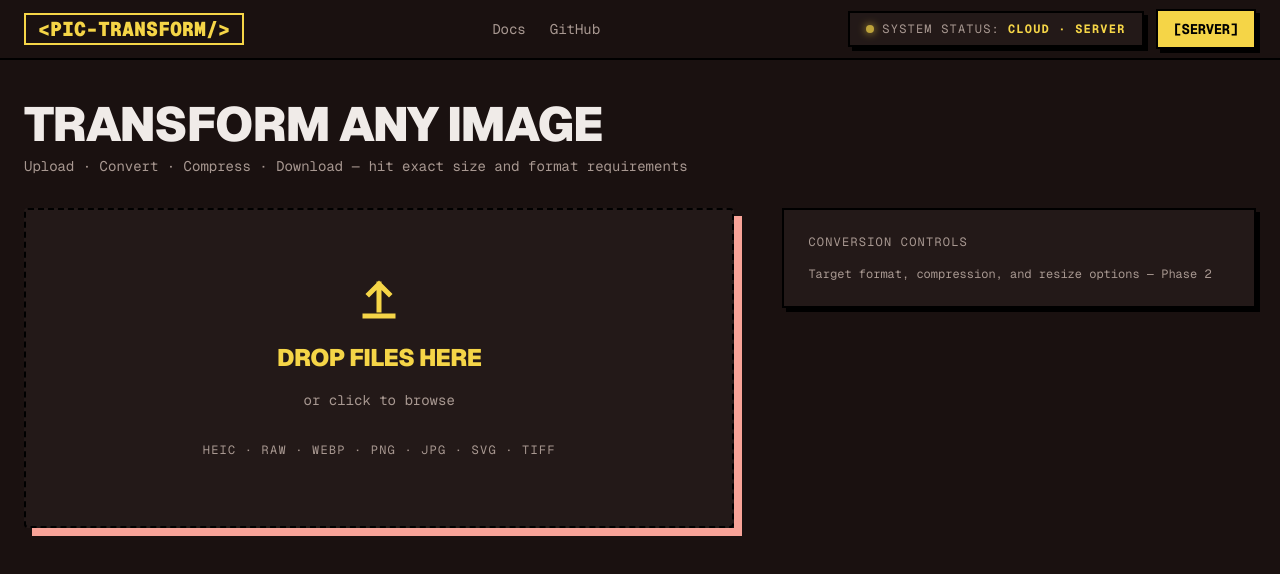
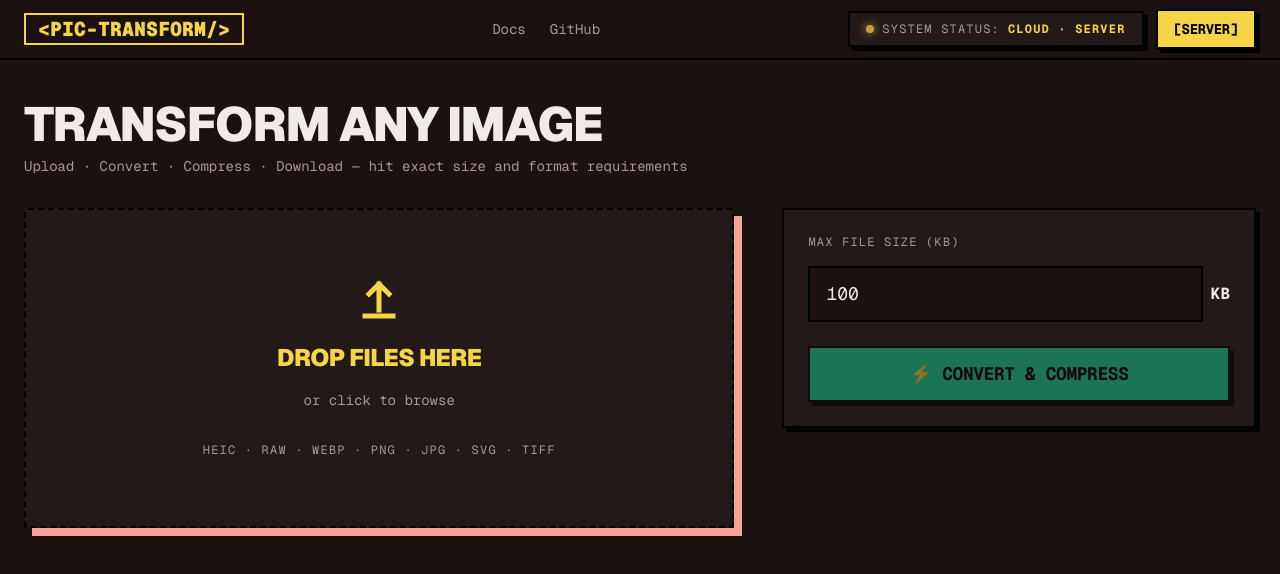
Before and after one commit to Priyanshu6926/File_compression, a Next.js app: page / in a window 1280 px wide. Shown: the top 574 px of the page. Built offline with nearby package versions, Linux system fonts and the light colour scheme.

Commit message:
feat(phase-2): implement recursive sharp compression engine and ui controls

```diff
--- /dev/null
+++ b/src/app/api/compress/route.ts
@@ -0,0 +1,39 @@
+import { NextResponse } from 'next/server'
+import { compressToSize } from '@/lib/compress'
+
+export async function POST(request: Request) {
+  try {
+    const formData = await request.formData()
+    const file = formData.get('file') as File | null
+    const targetSizeKB = Number(formData.get('targetSizeKB'))
+
+    if (!file || !targetSizeKB) {
+      return NextResponse.json({ error: 'Missing file or targetSizeKB' }, { status: 400 })
+    }
+
+    const buffer = Buffer.from(await file.arrayBuffer())
+    const targetSizeBytes = targetSizeKB * 1024
+
+    const result = await compressToSize({
+      buffer,
+      targetSizeBytes,
+      format: 'jpeg' // Hardcoded to jpeg for Phase 2, Phase 4 makes this dynamic
+    })
+
+    // Return the processed buffer
+    return new NextResponse(new Uint8Array(result.buffer), {
+      status: 200,
+      headers: {
+        'Content-Type': 'image/jpeg',
+        'Content-Disposition': `attachment; filename="compressed-${file.name}.jpg"`,
+        'X-Compression-Quality': result.quality.toString(),
+        'X-Hit-Floor': result.hitFloor.toString(),
+        'X-Original-Size': buffer.byteLength.toString(),
+        'X-New-Size': result.buffer.byteLength.toString(),
+      },
+    })
+  } catch (error) {
+    console.error('Compression error:', error)
+    return NextResponse.json({ error: 'Compression failed' }, { status: 500 })
+  }
+}
--- a/src/app/page.tsx
+++ b/src/app/page.tsx
@@ -1,6 +1,7 @@
 import { TrustHeader } from '@/components/layout/TrustHeader'
 import { UploadZone } from '@/components/upload/UploadZone'
 import { MetadataPanel } from '@/components/upload/MetadataPanel'
+import { ControlsPanel } from '@/components/controls/ControlsPanel'
 
 export default function Home() {
   return (
@@ -27,18 +28,9 @@ export default function Home() {
             <MetadataPanel />
           </div>
 
-          {/* RIGHT: Controls Panel (40%) — placeholder until Phase 2 */}
+          {/* RIGHT: Controls Panel (40%) */}
           <div className="w-full lg:w-[40%] flex flex-col gap-6">
-            <div className="relative shadow-neo-sm">
-              <div className="border-2 border-black bg-surface p-6">
-                <p className="font-mono text-muted text-xs uppercase tracking-widest mb-4">
-                  CONVERSION CONTROLS
-                </p>
-                <p className="font-mono text-muted text-xs">
-                  Target format, compression, and resize options — Phase 2
-                </p>
-              </div>
-            </div>
+            <ControlsPanel />
           </div>
 
         </div>
--- /dev/null
+++ b/src/components/controls/ControlsPanel.tsx
@@ -0,0 +1,98 @@
+'use client'
+
+import { useState } from 'react'
+import { useProcessing } from '@/context/ProcessingContext'
+import { NeoInput } from '@/components/ui/NeoInput'
+import { NeoButton } from '@/components/ui/NeoButton'
+
+export function ControlsPanel() {
+  const { file } = useProcessing()
+  const [targetSize, setTargetSize] = useState('100')
+  const [isProcessing, setIsProcessing] = useState(false)
+  const [result, setResult] = useState<{ url: string; size: number; hitFloor: boolean } | null>(null)
+
+  const handleCompress = async () => {
+    if (!file) return
+    setIsProcessing(true)
+    setResult(null)
+
+    try {
+      const formData = new FormData()
+      formData.append('file', file)
+      formData.append('targetSizeKB', targetSize)
+
+      const res = await fetch('/api/compress', {
+        method: 'POST',
+        body: formData,
+      })
+
+      if (!res.ok) throw new Error('Compression failed')
+
+      const blob = await res.blob()
+      const url = URL.createObjectURL(blob)
+      const newSize = Number(res.headers.get('X-New-Size'))
+      const hitFloor = res.headers.get('X-Hit-Floor') === 'true'
+
+      setResult({ url, size: newSize, hitFloor })
+    } catch (err) {
+      console.error(err)
+      alert('Error during compression.')
+    } finally {
+      setIsProcessing(false)
+    }
+  }
+
+  return (
+    <div className="flex flex-col gap-6">
+      <div className="relative shadow-neo-sm">
+        <div className="border-2 border-black bg-surface p-6">
+          <p className="font-mono text-muted text-xs uppercase tracking-widest mb-4">
+            MAX FILE SIZE (KB)
+          </p>
+          <div className="flex items-center gap-2">
+            <NeoInput
+              type="number"
+              min="10"
+              value={targetSize}
+              onChange={(e) => setTargetSize(e.target.value)}
+              placeholder="100"
+            />
+            <span className="font-mono font-bold text-text-base">KB</span>
+          </div>
+
+          <NeoButton
+            variant="success"
+            className="w-full mt-6 text-lg py-3"
+            onClick={handleCompress}
+            disabled={!file || isProcessing}
+          >
+            {isProcessing ? 'PROCESSING...' : '⚡ CONVERT & COMPRESS'}
+          </NeoButton>
+        </div>
+      </div>
+
+      {result && (
+        <div className="relative shadow-neo-primary">
+          <div className="border-2 border-black bg-surface p-6">
+            <h3 className="font-black text-primary uppercase text-lg mb-2">RESULT</h3>
+            {result.hitFloor && (
+              <p className="font-mono text-error text-xs mb-4 border border-error p-2">
+                WARNING: Reached minimum quality floor. Could not hit exact target size.
+              </p>
+            )}
+            <p className="font-mono text-sm mb-4">
+              New Size: <strong>{(result.size / 1024).toFixed(1)} KB</strong>
+            </p>
+            <a
+              href={result.url}
+              download={`compressed-${file?.name || 'image'}.jpg`}
+              className="inline-flex items-center justify-center border-2 border-black bg-primary text-black font-mono font-bold text-sm uppercase tracking-tight px-4 py-2 w-full hover:bg-white transition-colors"
+            >
+              DOWNLOAD
+            </a>
+          </div>
+        </div>
+      )}
+    </div>
+  )
+}
--- /dev/null
+++ b/src/components/ui/NeoInput.tsx
@@ -0,0 +1,18 @@
+import { InputHTMLAttributes, forwardRef } from 'react'
+import { cn } from '@/lib/utils'
+
+export const NeoInput = forwardRef<HTMLInputElement, InputHTMLAttributes<HTMLInputElement>>(
+  ({ className, ...props }, ref) => {
+    return (
+      <input
+        ref={ref}
+        className={cn(
+          'border-2 border-black bg-base text-text-base font-mono text-lg px-4 py-3 w-full rounded-none focus:outline-none focus:ring-0 focus:border-primary transition-colors',
+          className
+        )}
+        {...props}
+      />
+    )
+  }
+)
+NeoInput.displayName = 'NeoInput'
--- /dev/null
+++ b/src/lib/compress.ts
@@ -0,0 +1,47 @@
+import sharp from 'sharp'
+
+interface CompressOptions {
+  buffer: Buffer
+  targetSizeBytes: number
+  format?: 'jpeg' | 'webp' | 'png' | 'avif' | 'tiff' // Format from sharp
+}
+
+export async function compressToSize({ buffer, targetSizeBytes, format = 'jpeg' }: CompressOptions) {
+  let minQ = 10
+  let maxQ = 100
+  let quality = 80
+  let lastValidBuffer: Buffer | null = null
+  let iteration = 0
+  const maxIterations = 10
+
+  // Try baseline quality first
+  let outBuffer = await sharp(buffer)[format]({ quality }).toBuffer()
+
+  if (outBuffer.byteLength <= targetSizeBytes) {
+    return { buffer: outBuffer, quality, hitFloor: false }
+  }
+
+  // Binary search for optimal quality
+  while (minQ <= maxQ && iteration < maxIterations) {
+    quality = Math.floor((minQ + maxQ) / 2)
+    outBuffer = await sharp(buffer)[format]({ quality }).toBuffer()
+
+    if (outBuffer.byteLength <= targetSizeBytes) {
+      lastValidBuffer = outBuffer
+      minQ = quality + 1 // try to get better quality
+    } else {
+      maxQ = quality - 1 // need more compression
+    }
+    iteration++
+  }
+
+  // If we never found a buffer smaller than target, we hit the floor.
+  // Return the lowest quality we attempted (minQ - 1 or 10)
+  if (!lastValidBuffer) {
+    quality = 10
+    outBuffer = await sharp(buffer)[format]({ quality }).toBuffer()
+    return { buffer: outBuffer, quality, hitFloor: true }
+  }
+
+  return { buffer: lastValidBuffer, quality: maxQ, hitFloor: false }
+}
```
Also changed, not shown: .planning/ROADMAP.md, .planning/STATE.md, src/app/globals.css (line endings or trailing spaces).
